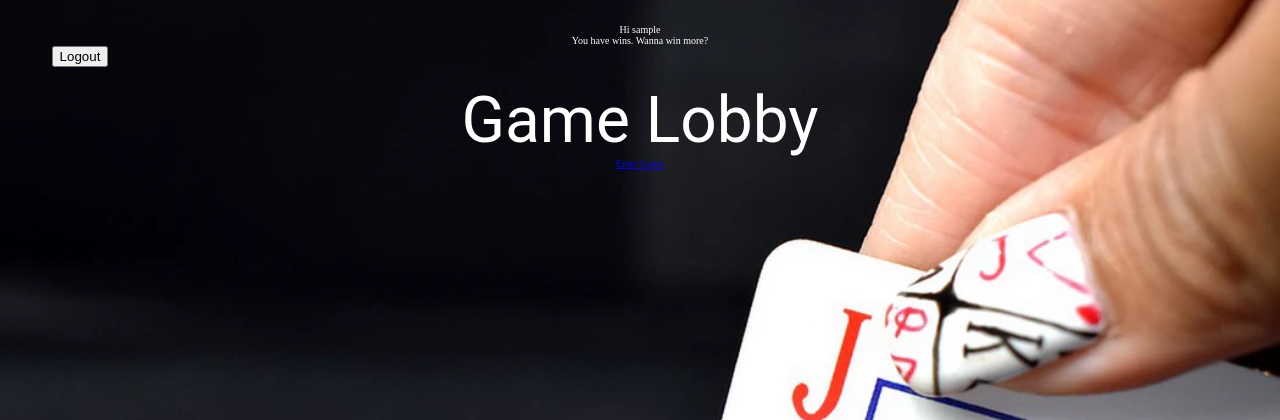
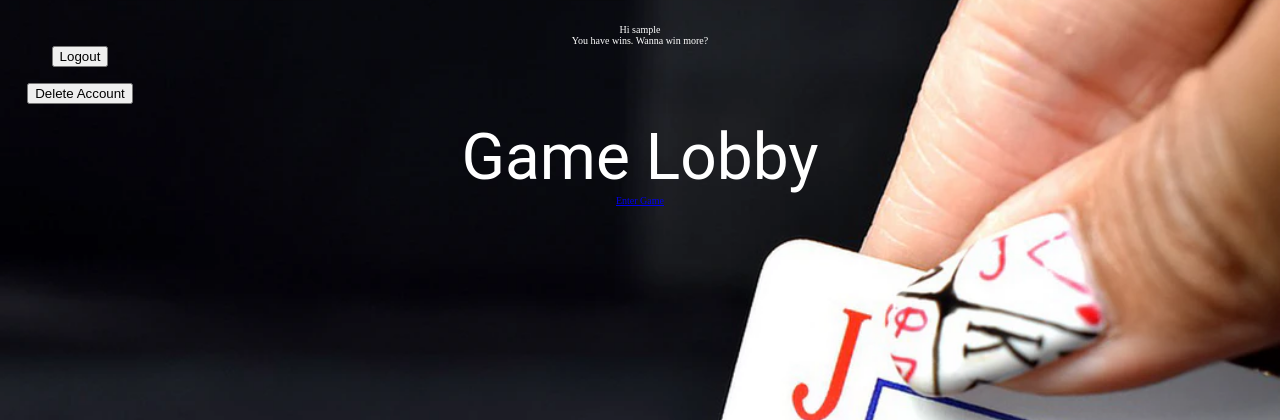
Before and after one commit to roushc-ux/interns2020, a PHP site: page /lobby.php in a window 1280 px wide. Shown: the top 420 px of the page. Run offline with PHP 8.4, Linux system fonts and the light colour scheme; the visitor is signed in with stand-in values (Sample User, id 1).

Commit message:
added deleting account button

```diff
--- a/www/index.php
+++ b/www/index.php
@@ -98,7 +98,6 @@ include 'helper.php';?>
         }
 
         if (isset($_GET['logout'])){
-
             logout();
         }
         ?>
--- a/www/lobby.php
+++ b/www/lobby.php
@@ -27,10 +27,56 @@
             echo $row['wins']; //showing the user their total amount of wins
         }?> wins. Wanna win more?</div>
     <form method="get" class="logout" id="loginForm" action="/index.php">
-        <input type="submit" name="logout" value = "Logout" > <!-- logout button-->
+        <input type="submit" name="logout" value = "Logout" >
+    </form>
+    <form method="get" class="delAccount" id="deleteForm" action="/lobby.php">
+        <input type="submit" name="delAccount" value = "Delete Account" >
     </form>
 
     <div class="header">Game Lobby </div>
     <a href="game1page.php">Enter Game</a>
+
+
+    <?php
+    // Permanently deletes a user's account
+    function deleteAccount() {
+        $confirm = "<script> window.confirm('Are you sure you want to delete your account?');</script>";
+        if ($confirm) {
+            $servername = "127.0.0.1";
+            $usernameServer = "interns2020";
+            $passwordServer = "interns2020";
+            $dbname = "internDatabase";
+
+            // Create connection
+            $conn = new mysqli($servername, $usernameServer, $passwordServer, $dbname);
+
+            // Check connection
+            if ($conn->connect_error) {
+                die("Connection failed: " . $conn->connect_error);
+            }
+
+            // logout the user
+            $user = $_SESSION['login_user'];
+            $sql = "DELETE FROM internDatabase.onlineUsers WHERE username = '$user'";
+            $conn->query($sql);
+
+            //Destroying user's session
+            session_destroy();
+            session_unset();
+            unset($_SESSION["loggedin"]);
+            $_SESSION = array();
+
+            // remove user from db
+            $sql = "DELETE FROM internDatabase.users WHERE username = '$user'";
+            $conn->query($sql);
+
+            echo "<script> document.location.href='/index.php'</script>";
+        }
+    }
+
+    if (isset($_GET['delAccount'])){
+        deleteAccount();
+    }
+    ?>
 </div>
 </body>
--- a/www/style.css
+++ b/www/style.css
@@ -90,6 +90,11 @@
     margin-right: 70rem;
 }
 
+.delAccount {
+    font-size: 1rem;
+    margin-right: 70rem;
+}
+
 .user-message{
     font-size: 1rem;
 
```
